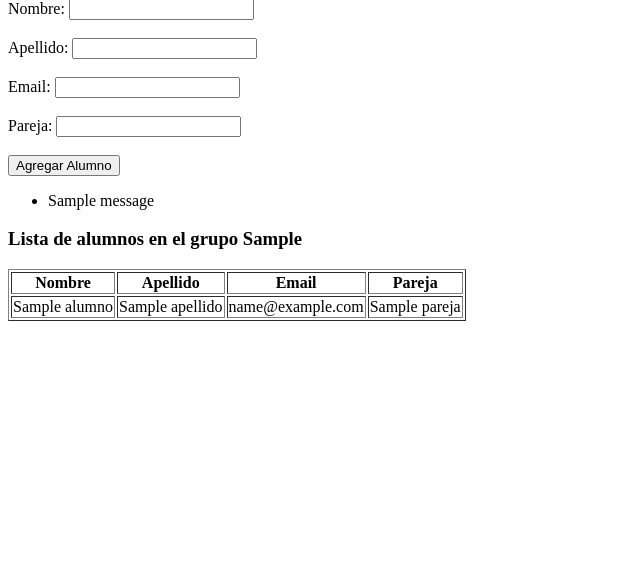
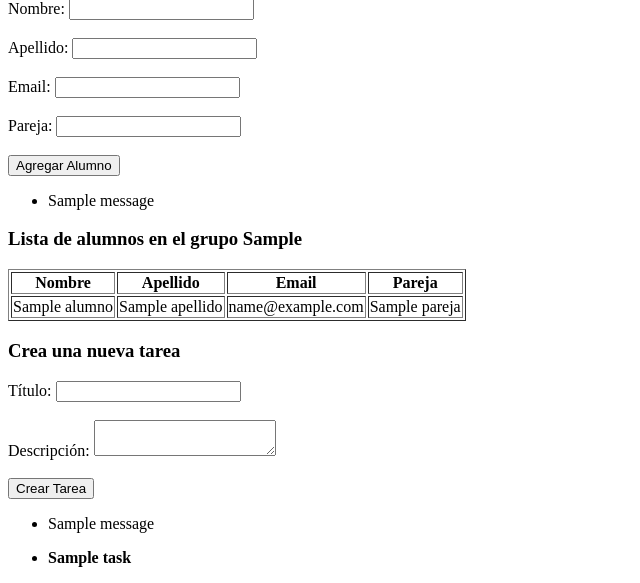
Before and after one commit to Miguelisius/FeedCycle, a Django app: template myapp/templates/registration/project_detail.html in a window 1280 px wide. Shown: the part 290-873 px from the top of the page, without its empty margins (0-640 px from the left). Before the commit the page ends 611 px from the top, so only its background shows below. Run offline with Django 3.2, Linux system fonts and the light colour scheme; the template is opened without the code that fills it: most values are stand-ins (such as "Sample title", 1, 10 or a date in 2020); one stand-in notice (Sample message) is shown.

Commit message:
ya se crean los tasks falta añadir acceso a ellos y crear la rúbira personalizada

```diff
--- a/myapp/templates/registration/project_detail.html
+++ b/myapp/templates/registration/project_detail.html
@@ -67,5 +67,33 @@
             </tbody>
         </table>
     </div>
+    <div>
+        <h3>Crea una nueva tarea</h3>
+        <form method="POST">
+            {% csrf_token %}
+            <label for="title">Título:</label>
+            <input type="text" name="title" id="title" required><br><br>
+
+            <label for="description">Descripción:</label>
+            <textarea name="description" id="description" required></textarea><br><br>
+
+            <button type="submit" name="create_task">Crear Tarea</button>
+        </form>
+        {% if messages %}
+        <ul>
+            {% for message in messages %}
+                <li>{{ message }}</li>
+            {% endfor %}
+        </ul>
+        {% endif %}
+        <ul>
+            {% for task in tareas %}
+            <li>
+                <strong>{{ task.title }}</strong><br>
+                {% empty %}
+                <li>No hay tareas asociados a esta asignatura.</li>
+            {% endfor %}
+        </ul>
+    </div>
 </body>
 </html>
```
Also changed, not shown: myapp/views.py (+12 -5 lines).
